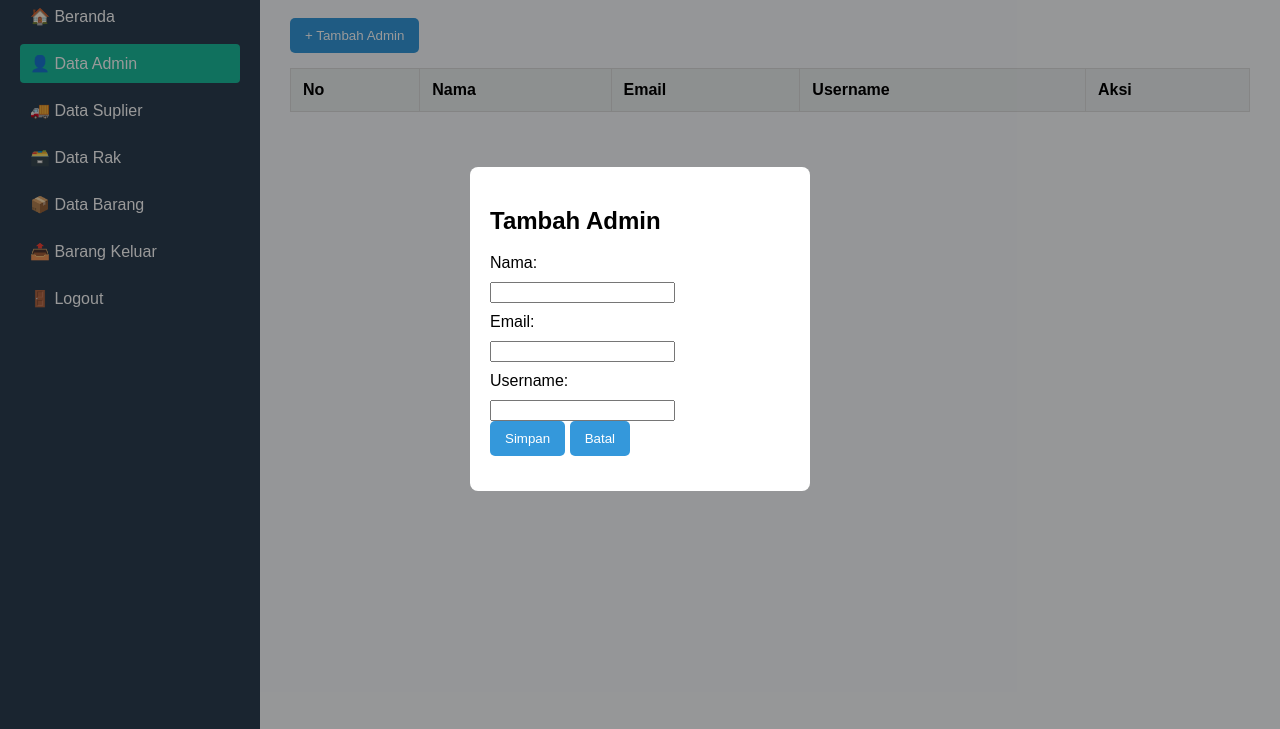
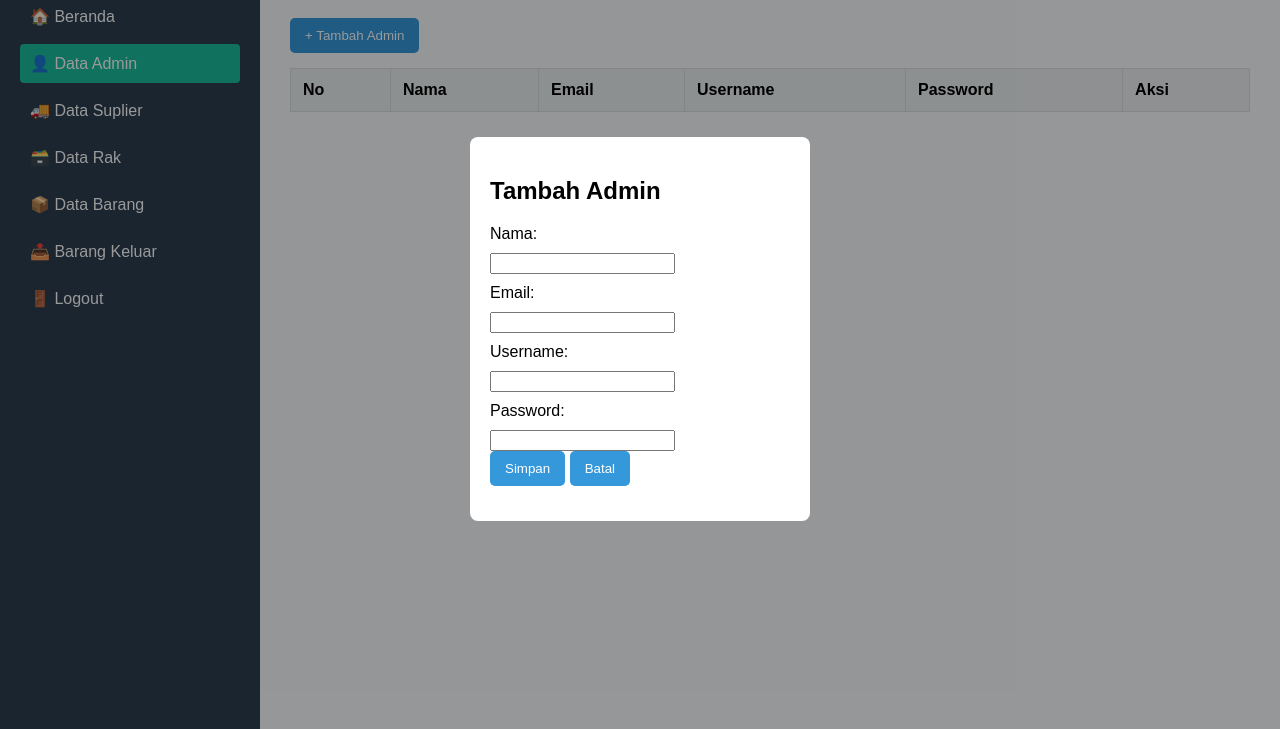
Before and after one commit to getrichzyz/bianwifi, a plain HTML site: page data-admin.html in a window 1280 px wide. Both pictures are taken after a click on the button "+ Tambah Admin". Shown: the part 71-800 px from the top of the page. Drawn offline with Linux system fonts and the light colour scheme; no server answers.

Commit message:
Update data-admin.html

```diff
--- a/data-admin.html
+++ b/data-admin.html
@@ -8,6 +8,7 @@
 </head>
 <body>
   <div class="container">
+
 
     <aside class="sidebar">
       <h2>WiFi Office</h2>
@@ -29,6 +30,7 @@
         <button id="tambahBtn" class="btn-primary">+ Tambah Admin</button>
       </div>
 
+
       <table id="tabel-admin">
         <thead>
           <tr>
@@ -36,6 +38,7 @@
             <th>Nama</th>
             <th>Email</th>
             <th>Username</th>
+            <th>Password</th>
             <th>Aksi</th>
           </tr>
         </thead>
@@ -58,6 +61,9 @@
         <label>Username:</label>
         <input type="text" id="usernameAdmin" required />
 
+        <label>Password:</label>
+        <input type="text" id="passwordAdmin" required />
+
         <div class="modal-buttons">
           <button type="button" id="simpanBtn" class="btn-primary">Simpan</button>
           <button type="button" id="batalBtn" class="btn-secondary">Batal</button>
```
